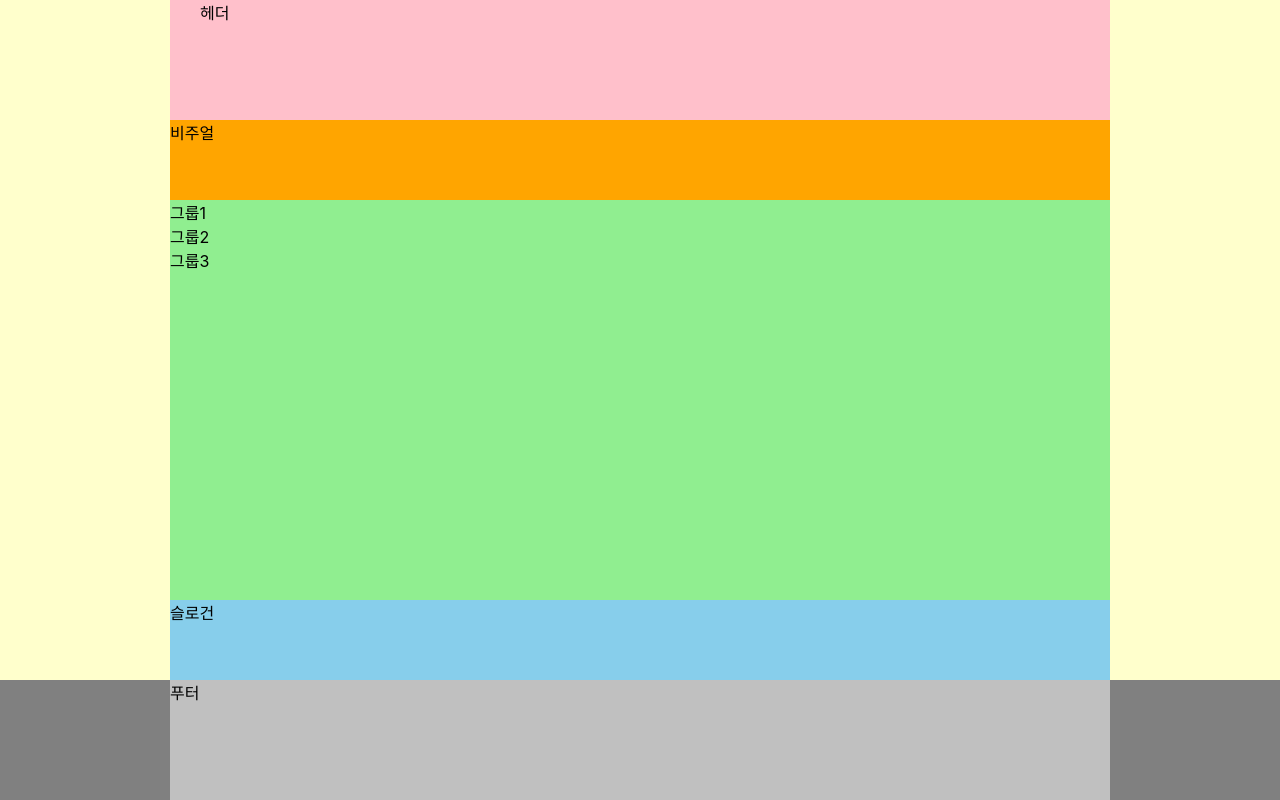
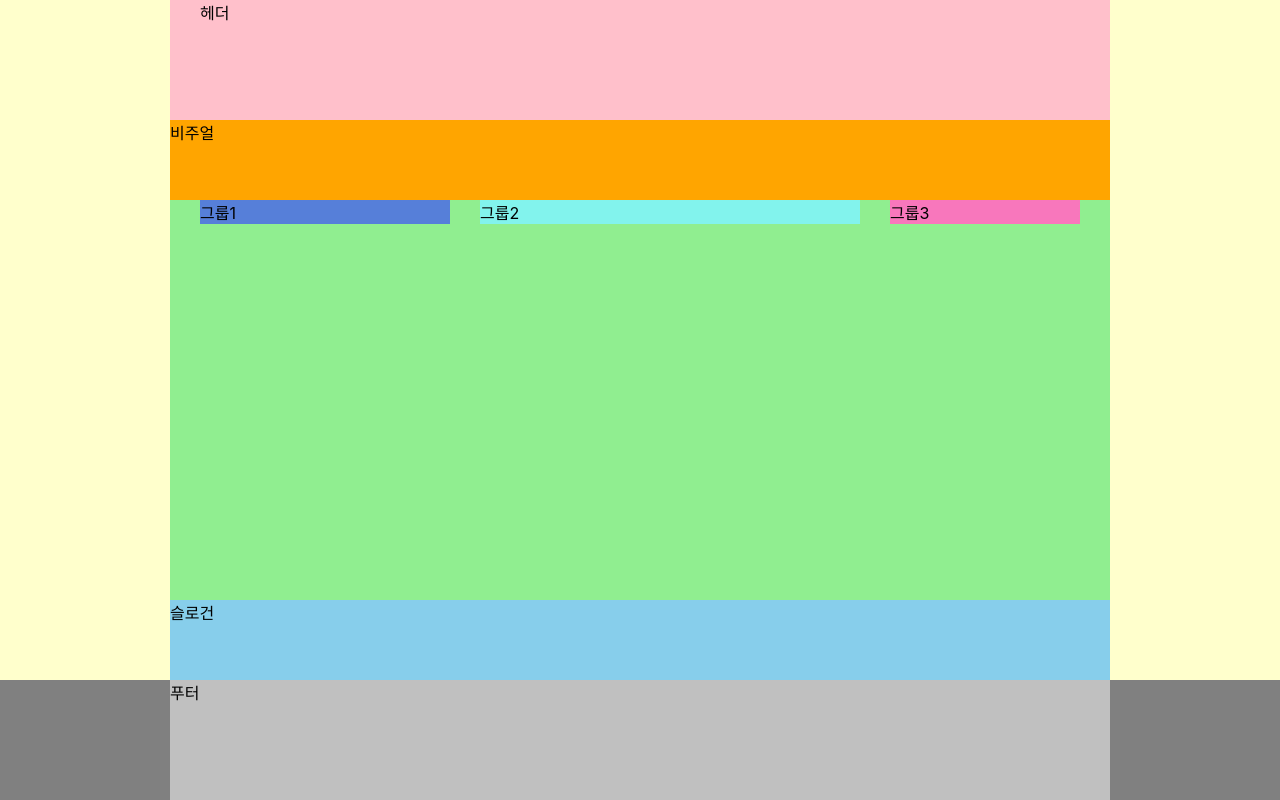
Before and after one commit to Eonii2/HTML5, a website: page index.html in a window 1280 px wide. Drawn offline with Linux system fonts and the light colour scheme; a web font is replaced by a local one.

Commit message:
float을 이용한 메인 레이아웃

```diff
--- a/styles/style.css
+++ b/styles/style.css
@@ -1,5 +1,10 @@
 @import url(./normalize.css);
 @import url(./reset.css);
+
+/* 기본스타일 */
+*, *::before, *::after{
+  box-sizing: border-box;
+}
 
 /* 본문 스타일*/
 body {
@@ -10,9 +15,7 @@ body {
 /* 레이아웃 */
 .header, .visual, .main, .slogan, .footer-inner{
   width: 940px;
-  box-sizing: border-box;
   margin: 0 auto;
-
 }
 
 /* 헤더 */
@@ -31,13 +34,32 @@ body {
 .main{
   background: lightgreen;
   height: 50vh;
+  display: flow-root;
+  padding: 0 15px;
+}
+
+.group{
+  margin: 0 15px;
+  float: left;
+}
+.group1{
+  background-color: rgb(86, 127, 217);
+  width: 250px;
+}
+.group2{
+  background-color: rgb(130, 243, 237);
+  width: 380px;
+}
+.group3{
+  background-color: rgb(248, 119, 188);
+  width: 190px;
 
 }
+
 /* 슬로건 */
 .slogan{
   background: skyblue;
   height: 10vh;
-
 }
 /* 푸터 */
 .footer{
```
